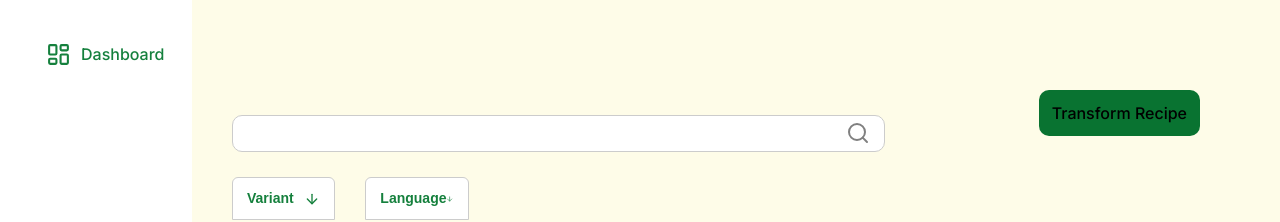
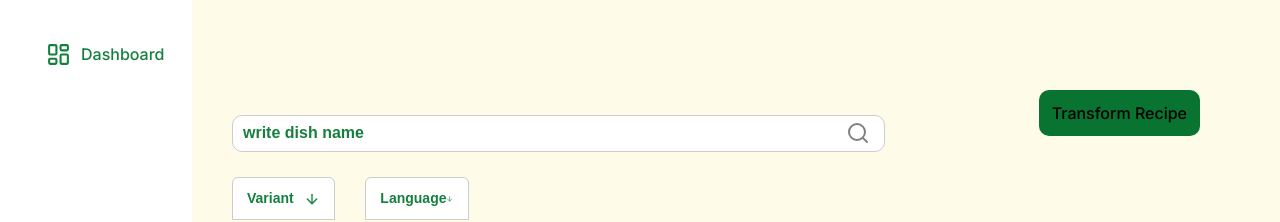
Before and after one commit to animesh65432/Annapurna, a React (Vite) app in the folder frontend/: page /dashboard in a window 1280 px wide. Shown: the top 222 px of the page. Built offline with nearby package versions, Linux system fonts and the light colour scheme.

Commit message:
save complete

```diff
--- a/frontend/src/components/Dashboard/Serchinputbox/Serchinputbox.module.scss
+++ b/frontend/src/components/Dashboard/Serchinputbox/Serchinputbox.module.scss
@@ -216,9 +216,33 @@
     width: 100%;
     color:#15803d ;
     font-weight: bolder;
+    &::placeholder {
+        font-size: 16px;
+        background: #15803d;
+        background-size: 200% 100%;
+        background-clip: text;
+        -webkit-background-clip: text;
+        -webkit-text-fill-color: transparent;
+        animation: shimmer 2s ease-in-out infinite;
+        font-weight: bold;
+
+        @media (max-width:480px) {
+            font-size: 14px;
+        }
+
+    }
 
     &.error-border {
         border-color: red;
+    }
+}
+
+@keyframes shimmer {
+    0% {
+        background-position: -200% 0;
+    }
+    100% {
+        background-position: 200% 0;
     }
 }
 
--- a/frontend/src/components/Dashboard/Serchinputbox/index.tsx
+++ b/frontend/src/components/Dashboard/Serchinputbox/index.tsx
@@ -118,6 +118,7 @@ export default function Serchinputbox({ txt, createRecipe }: Props) {
                                         field.onChange(e);
                                         handleChange(e);
                                     }}
+                                    placeholder="write dish name"
                                 />
                             )}
                         />
--- a/frontend/src/components/Saves/Save/index.tsx
+++ b/frontend/src/components/Saves/Save/index.tsx
@@ -1,6 +1,8 @@
 import type { SavesRecipesTypes } from "../../../types"
 import styles from "./Save.module.scss"
 import { useNavigate } from "react-router-dom"
+import { motion } from "framer-motion"
+import { slideLeftFade } from "../../../utils"
 
 type Props = {
     SavesRecipe: SavesRecipesTypes
@@ -9,11 +11,11 @@ type Props = {
 export default function Save({ SavesRecipe }: Props) {
     const navigate = useNavigate()
     return (
-        <div className={styles.Container} onClick={() => navigate(`/recipe/${SavesRecipe.recipe.id}`)}>
+        <motion.div initial={slideLeftFade.initial} animate={slideLeftFade.animate} transition={slideLeftFade.transition} className={styles.Container} onClick={() => navigate(`/recipe/${SavesRecipe.recipe.id}`)}>
             <div className={styles.dishName}>
                 {SavesRecipe.recipe.dish}
             </div>
             <div className={styles.dishDescription}>{SavesRecipe.recipe.healthierVersion.description}</div>
-        </div>
+        </motion.div>
     )
 }
```
